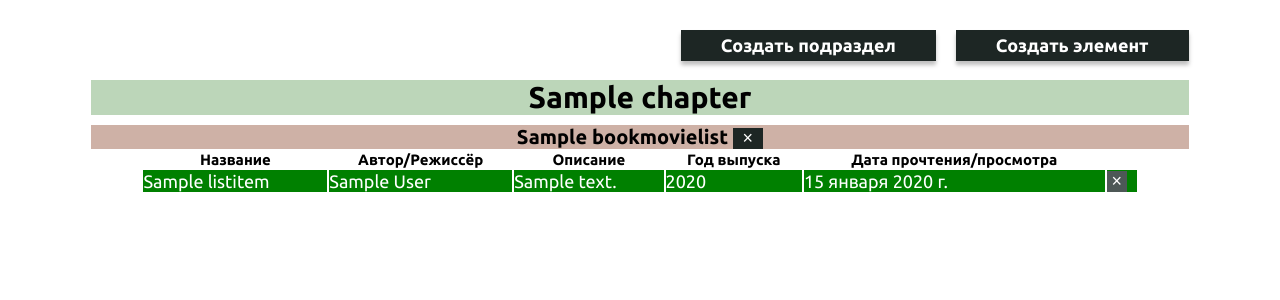
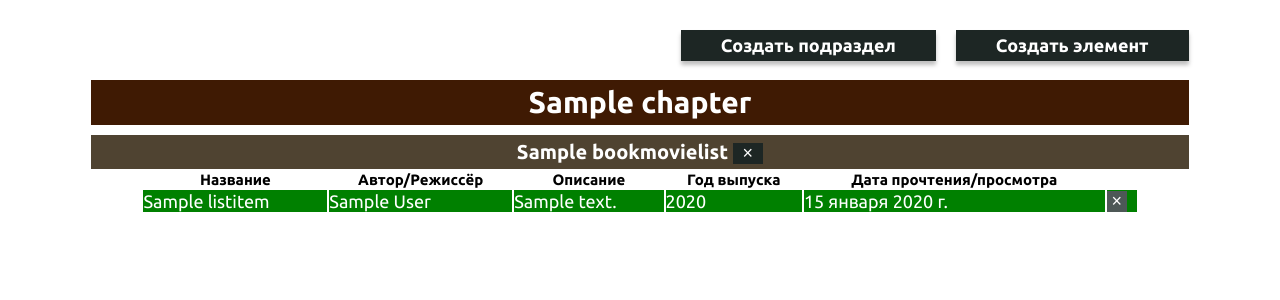
Before and after one commit to GarrulousMouth/django_bookmovielist, a Django app: page /current in a window 1280 px wide. Shown: the part 70-370 px from the top of the page. Run offline with Django 4.2, Linux system fonts and the light colour scheme; a user stored in the database is signed in; tables that the repository leaves empty hold one stand-in row (values such as "Sample post").

Commit message:
Мелкие дополнительные изменения

```diff
--- a/bookmovielist/static/sass/_base.sass
+++ b/bookmovielist/static/sass/_base.sass
@@ -45,13 +45,11 @@ body
     grid-template-rows: minmax(6rem, 7rem) min-content
     row-gap: 3rem
     grid-template-columns: [leftpadding-start] minmax(4rem, 1fr) [leftpadding-end column-start] repeat(12, [col-start] minmax(min-content, 1fr) [col-end]) [column-end rightpadding-start] minmax(4rem, 1fr) [rightpadding-end]
-
 .header
     grid-column: leftpadding-start / rightpadding-end
     border-bottom: 2px solid black
     display: grid
     grid-template-columns: minmax(4rem, 1fr) repeat(3, minmax(min-content, 1fr)) 1fr repeat(10, minmax(min-content, 1fr)) minmax(4rem, 1fr)
-
 .nav
     display: flex
     align-items: center
--- a/bookmovielist/static/sass/_current.sass
+++ b/bookmovielist/static/sass/_current.sass
@@ -4,9 +4,13 @@
 .table-current
     width: 100%
     padding: 0 5rem
+    @include respond(min-tablet)
+        padding: 0
 
 .caption
-    background-color: #ceb1a6
+    background-color: #4F4331
+    color: #ffffff
+    padding: .5rem 0
     &__title
         display: inline-block
     &__delete-chapter
@@ -17,7 +21,9 @@ tr
 
 
 .chapter
-    background-color: #bcd6b9
+    background-color: #3F1A03
+    color: #ffffff
+    padding: .5rem 0
 
 .box-btn
     height: 5rem
@@ -35,6 +41,7 @@ tr
     position: fixed
     border: 2px #1D2624 solid
     border-radius: 10%
+    height: 90%
     top: 50%
     left: 50%
     background-color: #bebebe
@@ -45,7 +52,17 @@ tr
         position: absolute
         top: 2rem
         right: 2rem
+    @include respond(min-tablet)
+        padding: 3% 20%
+
+.form-chapter
+    height: 100%
+    display: flex
+    flex-direction: column
+    justify-content: center
 
 .form-elem
+    height: 100%
     display: flex
     flex-direction: column
+    justify-content: space-between
--- a/bookmovielist/static/sass/_input.sass
+++ b/bookmovielist/static/sass/_input.sass
@@ -3,10 +3,13 @@
     border: none
     padding-left: 1rem
     font-size: 1.8rem
+    @include respond(min-tablet)
+        font-size: 3rem
 
 .input-form
     width: 70%
-
+    @include respond(min-tablet)
+        width: 100%
 
 .input-login
     &::placeholder
--- a/bookmovielist/static/sass/_signup.sass
+++ b/bookmovielist/static/sass/_signup.sass
@@ -58,6 +58,7 @@
     width: 100%
     @include respond(phone)
         padding-left: 0
+        padding-right: 0
 
 .input-registration
     width: 100%
--- a/bookmovielist/static/sass/_typography.sass
+++ b/bookmovielist/static/sass/_typography.sass
@@ -27,3 +27,16 @@
 
 .textarea
     height: 3rem
+
+label
+    font-family: 'Ubuntu-Bold'
+    font-size: 1.4rem
+    line-height: 2.2rem
+    text-transform: uppercase
+    display: block
+    @include respond(min-tablet)
+        font-size: 1.8rem
+
+.helptext
+    display: block
+    font-style: italic
```
Also changed, not shown: bookmovielist/static/css/style.min.css, 1 other file.
